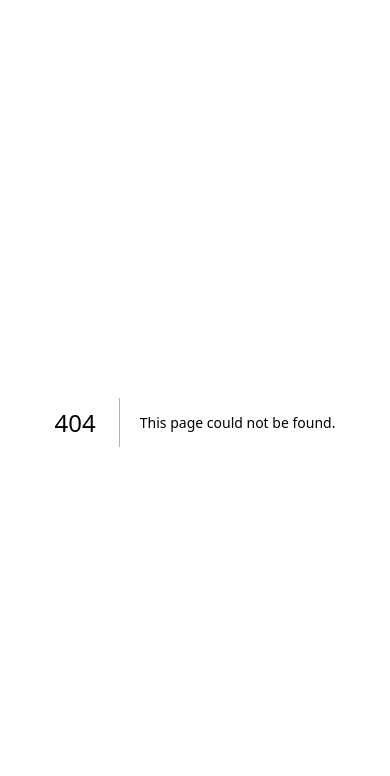
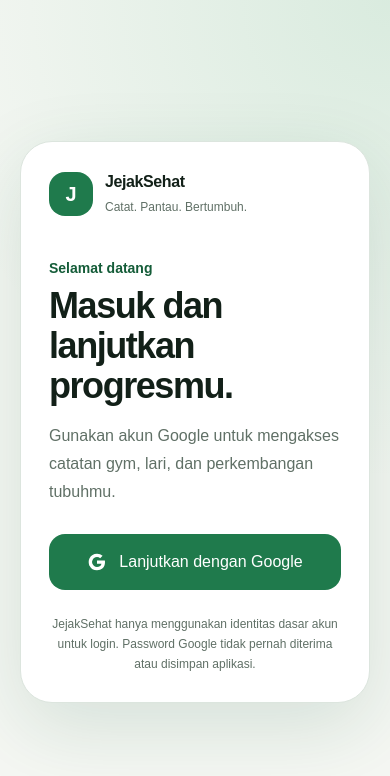
Before and after one commit to AtsukoAditia/jejaksehat, a Next.js app: page /login in a window 390 px wide. Before the commit this address had no page. Shown: the top 776 px of the page. Built offline with nearby package versions, Linux system fonts and the light colour scheme; no server answers.

Commit message:
feat(auth): add responsive Google login page

```diff
--- /dev/null
+++ b/app/login/page.tsx
@@ -0,0 +1,98 @@
+import type { Metadata } from "next";
+import Link from "next/link";
+import { redirect } from "next/navigation";
+import { auth, signIn } from "@/auth";
+
+export const metadata: Metadata = {
+  title: "Masuk",
+};
+
+const errorMessages: Record<string, string> = {
+  AccessDenied: "Akun Google tidak dapat digunakan untuk masuk.",
+  Configuration: "Konfigurasi login belum lengkap. Hubungi pengelola aplikasi.",
+  OAuthCallbackError: "Google tidak dapat menyelesaikan proses login.",
+  OAuthSignin: "Permintaan login ke Google gagal dibuat.",
+};
+
+interface LoginPageProps {
+  searchParams: Promise<{
+    error?: string;
+  }>;
+}
+
+export default async function LoginPage({ searchParams }: LoginPageProps) {
+  const session = await auth();
+
+  if (session?.user?.id) {
+    redirect("/dashboard");
+  }
+
+  const params = await searchParams;
+  const errorMessage = params.error
+    ? (errorMessages[params.error] ?? "Login gagal. Silakan coba kembali.")
+    : null;
+
+  return (
+    <main className="grid min-h-screen place-items-center px-5 py-10">
+      <section className="w-full max-w-md rounded-[2rem] border border-[var(--border)] bg-[var(--surface)] p-7 shadow-[0_24px_80px_rgba(20,92,56,0.14)] sm:p-10">
+        <Link href="/" className="inline-flex items-center gap-3">
+          <span className="grid size-11 place-items-center rounded-2xl bg-[var(--primary)] text-xl font-black text-white">
+            J
+          </span>
+          <span>
+            <strong className="block tracking-tight">JejakSehat</strong>
+            <span className="text-xs text-[var(--muted)]">
+              Catat. Pantau. Bertumbuh.
+            </span>
+          </span>
+        </Link>
+
+        <div className="mt-10">
+          <p className="text-sm font-bold text-[var(--primary-strong)]">
+            Selamat datang
+          </p>
+          <h1 className="mt-2 text-4xl font-black tracking-[-0.04em]">
+            Masuk dan lanjutkan progresmu.
+          </h1>
+          <p className="mt-4 leading-7 text-[var(--muted)]">
+            Gunakan akun Google untuk mengakses catatan gym, lari, dan perkembangan tubuhmu.
+          </p>
+        </div>
+
+        {errorMessage ? (
+          <div
+            role="alert"
+            className="mt-6 rounded-2xl border border-red-200 bg-red-50 px-4 py-3 text-sm font-medium text-red-700"
+          >
+            {errorMessage}
+          </div>
+        ) : null}
+
+        <form
+          className="mt-7"
+          action={async () => {
+            "use server";
+            await signIn("google", { redirectTo: "/dashboard" });
+          }}
+        >
+          <button
+            type="submit"
+            className="flex w-full items-center justify-center gap-3 rounded-2xl bg-[var(--primary)] px-5 py-4 font-bold text-white transition hover:bg-[var(--primary-strong)] focus:outline-none focus:ring-4 focus:ring-emerald-200"
+          >
+            <svg aria-hidden="true" viewBox="0 0 24 24" className="size-5 fill-current">
+              <path d="M21.6 12.23c0-.71-.06-1.39-.18-2.05H12v3.88h5.38a4.6 4.6 0 0 1-2 3.02v2.52h3.24c1.9-1.75 2.98-4.33 2.98-7.37Z" />
+              <path d="M12 22c2.7 0 4.97-.9 6.63-2.4l-3.24-2.52c-.9.6-2.05.96-3.39.96-2.61 0-4.82-1.76-5.61-4.13H3.04v2.6A10 10 0 0 0 12 22Z" />
+              <path d="M6.39 13.91A6 6 0 0 1 6.07 12c0-.66.11-1.3.32-1.91v-2.6H3.04A10 10 0 0 0 2 12c0 1.61.39 3.13 1.04 4.51l3.35-2.6Z" />
+              <path d="M12 5.96c1.47 0 2.79.51 3.83 1.5l2.87-2.88A9.62 9.62 0 0 0 12 2a10 10 0 0 0-8.96 5.49l3.35 2.6C7.18 7.72 9.39 5.96 12 5.96Z" />
+            </svg>
+            Lanjutkan dengan Google
+          </button>
+        </form>
+
+        <p className="mt-6 text-center text-xs leading-5 text-[var(--muted)]">
+          JejakSehat hanya menggunakan identitas dasar akun untuk login. Password Google tidak pernah diterima atau disimpan aplikasi.
+        </p>
+      </section>
+    </main>
+  );
+}
```
